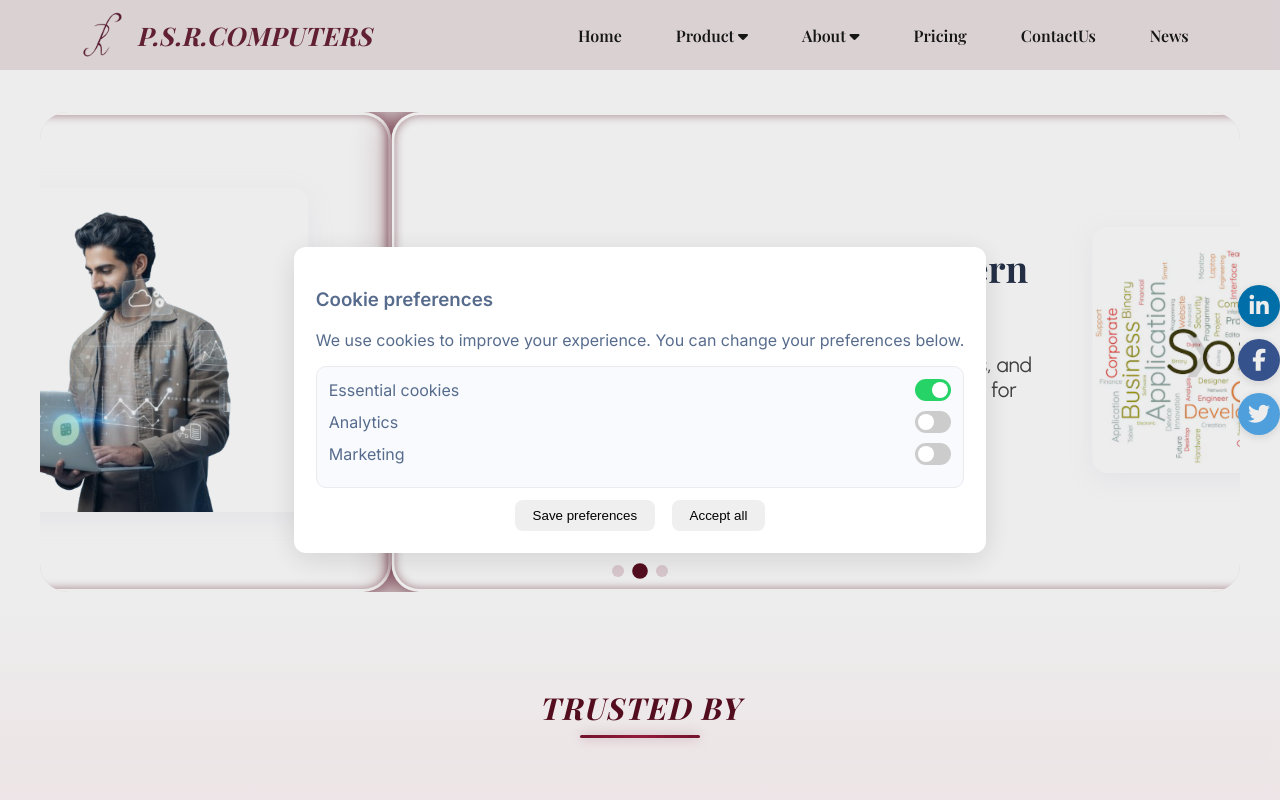
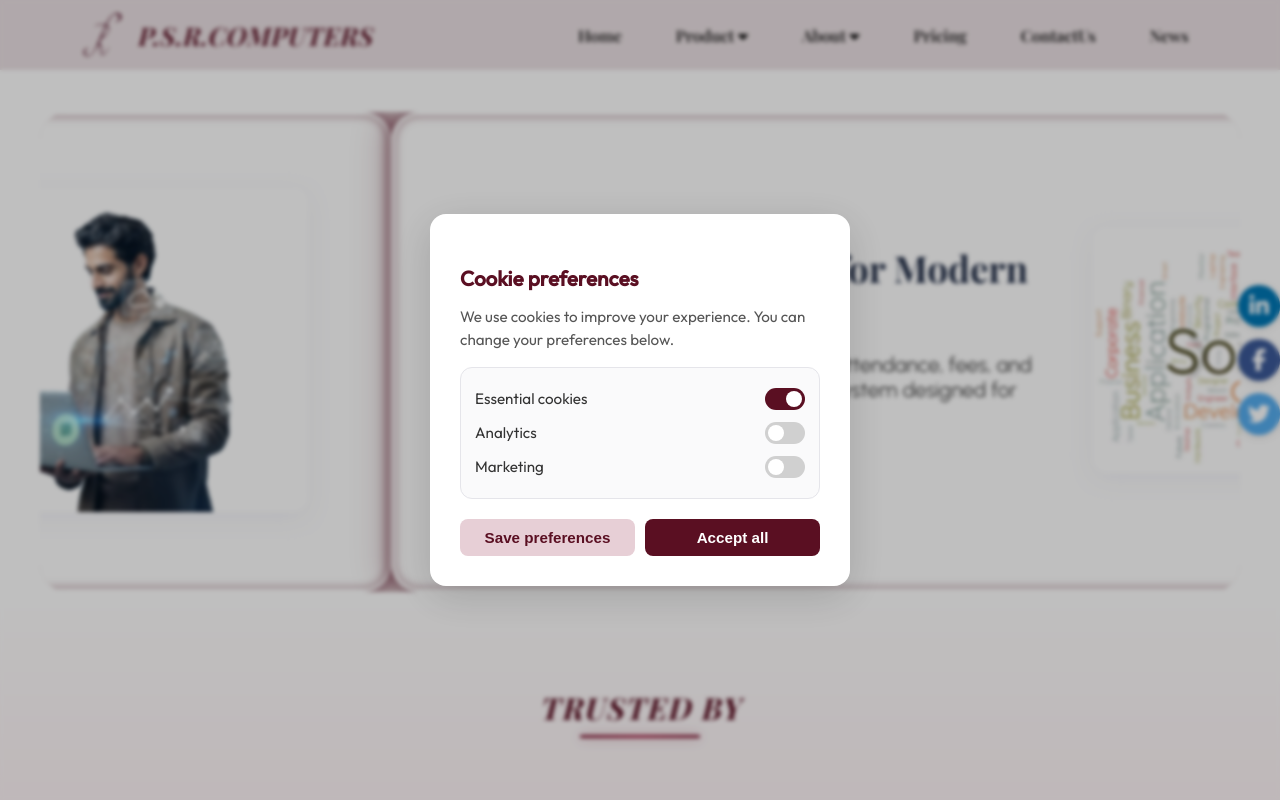
Before and after one commit to shabbirtawar786-ops/PSRWEBSITES-, a plain HTML site: page index.html in a window 1280 px wide. Shown: the top 800 px of the page. Drawn offline with nearby package versions, Linux system fonts and the light colour scheme.

Commit message:
yoyoyo
uptoup

```diff
--- a/index.html
+++ b/index.html
@@ -255,7 +255,7 @@
     <h2 class="section-title"><span>03</span> Tax Consultancy</h2>
     <p class="section-subtitle"><strong>"Accuracy. Compliance. Peace of Mind."</strong></p>
     <p>
-      We aslo offers comprehensive tax and TDS
+      We also offers comprehensive tax and TDS
       consultancy services that make compliance effortless. From accurate
       filings to strategic planning, we handle it all — so you can focus on
       growth while staying fully compliant.
--- a/style.css
+++ b/style.css
@@ -415,19 +415,163 @@
 @media(max-width:1000px){.footer-content{grid-template-columns:1fr 1fr;gap:30px}.footer-company-name{font-size:1.5rem}}
 @media(max-width:650px){.footer-content{grid-template-columns:1fr;gap:25px}.footer-logo{width:46px}.footer-company-name{font-size:1.4rem}.map-preview{width:100%;max-width:220px}}
 
-/* ---------- COOKIE MODAL ---------- */
-#cookieModal{position:fixed;inset:0;z-index:9999;background:rgba(0,0,0,.07);display:flex;align-items:center;justify-content:center}
-.cookie-modal{background:#fff;border-radius:12px;padding:22px;min-width:300px;max-width:95vw;box-shadow:0 6px 30px rgba(0,0,0,.12)}
-.cookie-switches{background:#f8fafd;border:1px solid #ebebee;border-radius:10px;padding:12px;margin-top:12px}
-.cookie-row{display:flex;justify-content:space-between;align-items:center;margin-bottom:10px}
-.switch{position:relative;display:inline-block;width:36px;height:22px}
-.switch input{opacity:0;width:0;height:0}
-.slider{position:absolute;top:0;left:0;right:0;bottom:0;background:#ccc;border-radius:22px;transition:.25s}
-.slider:before{content:"";position:absolute;left:3px;bottom:3px;width:16px;height:16px;background:#fff;border-radius:50%;transition:.25s}
-.switch input:checked+.slider{background:#25D366}
-.switch input:checked+.slider:before{transform:translateX(14px)}
-.cookie-actions{text-align:center;margin-top:12px}
-.cookie-actions button{padding:8px 18px;border-radius:8px;border:none;margin:0 6px}
+/* ---------- COOKIE MODAL (UPDATED DESIGN) ---------- */
+#cookieModal {
+  position: fixed;
+  inset: 0;
+  z-index: 9999;
+  background: rgba(0, 0, 0, 0.25);
+  display: flex;
+  align-items: center;
+  justify-content: center;
+  backdrop-filter: blur(2px);
+}
+
+/* Modal box */
+.cookie-modal {
+  background: #ffffff;
+  border-radius: 16px;
+  padding: 30px;
+  min-width: 330px;
+  max-width: 420px;
+  box-shadow: 0 10px 40px rgba(0,0,0,0.15);
+  animation: fadeIn 0.35s ease;
+  font-family: 'Outfit', sans-serif;
+}
+
+/* Title */
+.cookie-modal h3 {
+  font-size: 1.3rem;
+  font-weight: 700;
+  color: #5a0f22;
+  margin-bottom: 8px;
+}
+
+/* Description */
+.cookie-modal p {
+  font-size: 0.95rem;
+  color: #555;
+  margin-bottom: 15px;
+  line-height: 1.5;
+}
+
+/* Switch container */
+.cookie-switches {
+  background: #fafafb;
+  border: 1px solid #e5e5ea;
+  border-radius: 12px;
+  padding: 14px;
+  margin-top: 12px;
+}
+
+/* Each row */
+.cookie-row {
+  display: flex;
+  justify-content: space-between;
+  align-items: center;
+  padding: 6px 0;
+  font-size: 0.95rem;
+  color: #333;
+}
+
+/* Switch toggle */
+.switch {
+  position: relative;
+  display: inline-block;
+  width: 40px;
+  height: 22px;
+}
+
+.switch input {
+  opacity: 0;
+  width: 0;
+  height: 0;
+}
+
+.slider {
+  position: absolute;
+  top: 0;
+  left: 0;
+  right: 0;
+  bottom: 0;
+  background: #d0d0d0;
+  border-radius: 22px;
+  transition: .25s;
+}
+
+.slider:before {
+  content: "";
+  position: absolute;
+  left: 3px;
+  bottom: 3px;
+  width: 16px;
+  height: 16px;
+  background: #fff;
+  border-radius: 50%;
+  transition: .25s;
+}
+
+.switch input:checked + .slider {
+  background: #5a0f22;
+}
+
+.switch input:checked + .slider:before {
+  transform: translateX(18px);
+}
+
+/* Action buttons */
+.cookie-actions {
+  text-align: center;
+  margin-top: 20px;
+  display: flex;
+  justify-content: space-between;
+  gap: 10px;
+}
+
+/* Buttons (main update!) */
+.cookie-actions button {
+  flex: 1;
+  padding: 10px 14px;
+  border-radius: 8px;
+  border: none;
+  font-weight: 600;
+  cursor: pointer;
+  font-size: 0.95rem;
+  transition: 0.25s;
+}
+
+/* Save Preferences */
+.cookie-actions .save {
+  background: #e7cfd6;
+  color: #5a0f22;
+}
+
+.cookie-actions .save:hover {
+  background: #d9b7c0;
+}
+
+/* Accept All */
+.cookie-actions .accept {
+  background: #5a0f22;
+  color: white;
+}
+
+.cookie-actions .accept:hover {
+  background: #7c1430;
+}
+
+/* Animation */
+@keyframes fadeIn {
+  from {
+    opacity: 0;
+    transform: translateY(20px);
+  }
+  to {
+    opacity: 1;
+    transform: translateY(0);
+  }
+}
+
 
 /* ---------- SMALL FIXES / OVERRIDES ---------- */
 [aria-hidden="true"]{pointer-events:none;opacity:1}
```
Also changed, not shown: company.css (+7 -3 lines), company.html (+10 -10 lines), contactus.html (+1 -0 lines), product-style.css (+9 -8 lines).
